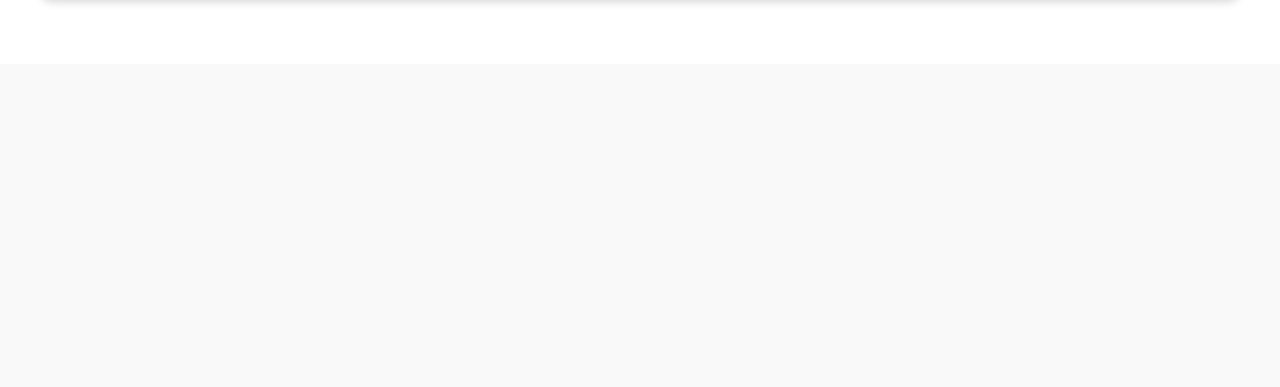
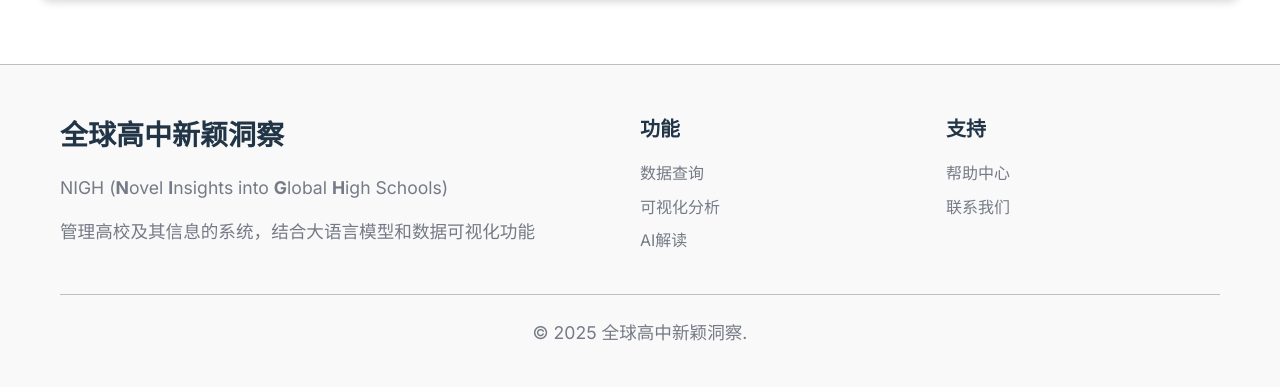
Before and after one commit to darrindeyoung791/NIGH, a Flask app: page /dashboard in a window 1280 px wide. Shown: the part 1880-2267 px from the top of the page. Before the commit the page ends 1882 px from the top, so only its background shows below. Run offline with Flask 3, Linux system fonts and the light colour scheme.

Commit message:
feat: 对navbar进行样式微调

```diff
--- a/static/css/styles.css
+++ b/static/css/styles.css
@@ -292,14 +292,11 @@ p {
   display: flex;
   gap: 1.5rem;
   align-items: center;
+  margin-left: 2rem; /* Add 2rem spacing from nav-brand */
 }
 
 .nav-center {
-  display: flex;
-  justify-content: center;
-  align-items: center;
-  flex: 1;
-  margin: 0 2rem;
+  display: none; /* Hide the center area since we're moving nav-links next to nav-brand */
 }
 
 .nav-link {
@@ -334,6 +331,7 @@ p {
   display: flex;
   gap: 0.8rem;
   align-items: center;
+  margin-left: auto; /* Push to the right side */
 }
 
 .auth-buttons .theme-toggle {
@@ -893,11 +891,7 @@ footer {
   }
 
   .nav-center {
-    display: flex;
-    justify-content: center;
-    align-items: center;
-    flex: 1;
-    margin: 0 2rem;
+    display: none; /* Hide the center area since we're moving nav-links next to nav-brand */
   }
 
   .nav-links {
@@ -910,6 +904,7 @@ footer {
     display: flex;
     gap: 0.8rem;
     align-items: center;
+    margin-left: auto; /* Push to the right side */
   }
 
   .theme-toggle {
--- a/templates/main_dash.html
+++ b/templates/main_dash.html
@@ -134,13 +134,11 @@
                     <h1>全球高中新颖洞察</h1>
                 </a>
             </div>
-            <div class="nav-center">
-                <div class="nav-links">
-                    <a href="{{ url_for('index') }}" class="nav-link">首页</a>
-                    <a href="#" class="nav-link">功能</a>
-                    <a href="#" class="nav-link">数据</a>
-                    <a href="#" class="nav-link">AI解读</a>
-                </div>
+            <div class="nav-links">
+                <a href="{{ url_for('index') }}" class="nav-link">首页</a>
+                <a href="#" class="nav-link">功能</a>
+                <a href="#" class="nav-link">数据</a>
+                <a href="#" class="nav-link">AI解读</a>
             </div>
             <div class="auth-buttons">
                 <div class="theme-toggle" id="theme-toggle">
@@ -247,6 +245,36 @@
     <div class="map-container">
         <iframe src="https://ditu.amap.com/" width="100%" frameborder="0"></iframe>
     </div>
+
+        <footer>
+        <div class="container">
+            <div class="footer-content">
+                <div class="footer-section">
+                    <h3>全球高中新颖洞察</h3>
+                    <p>NIGH (<b>N</b>ovel <b>I</b>nsights into <b>G</b>lobal <b>H</b>igh Schools)</p>
+                    <p>管理高校及其信息的系统，结合大语言模型和数据可视化功能</p>
+                </div>
+                <div class="footer-section">
+                    <h4>功能</h4>
+                    <ul>
+                        <li><a href="#">数据查询</a></li>
+                        <li><a href="#">可视化分析</a></li>
+                        <li><a href="#">AI解读</a></li>
+                    </ul>
+                </div>
+                <div class="footer-section">
+                    <h4>支持</h4>
+                    <ul>
+                        <li><a href="#">帮助中心</a></li>
+                        <li><a href="#">联系我们</a></li>
+                    </ul>
+                </div>
+            </div>
+            <div class="footer-bottom">
+                <p>&copy; 2025 全球高中新颖洞察.</p>
+            </div>
+        </div>
+    </footer>
 
     <!-- 引入 ECharts 库 -->
     <script src="{{ url_for('static', filename='js/echarts.min.js') }}"></script>
```
Also changed, not shown: templates/article_detail.html (+30 -2 lines), templates/index.html (+6 -8 lines), templates/login.html (+13 -4 lines), templates/register.html (+13 -4 lines).
